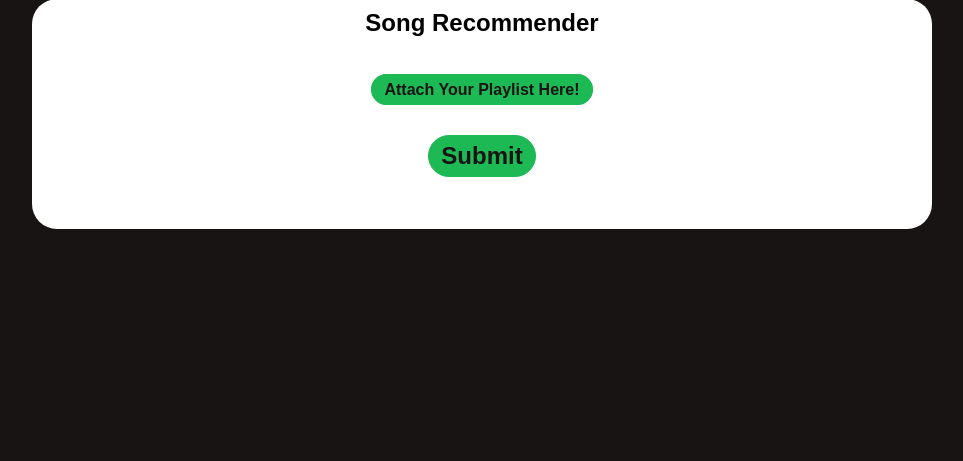
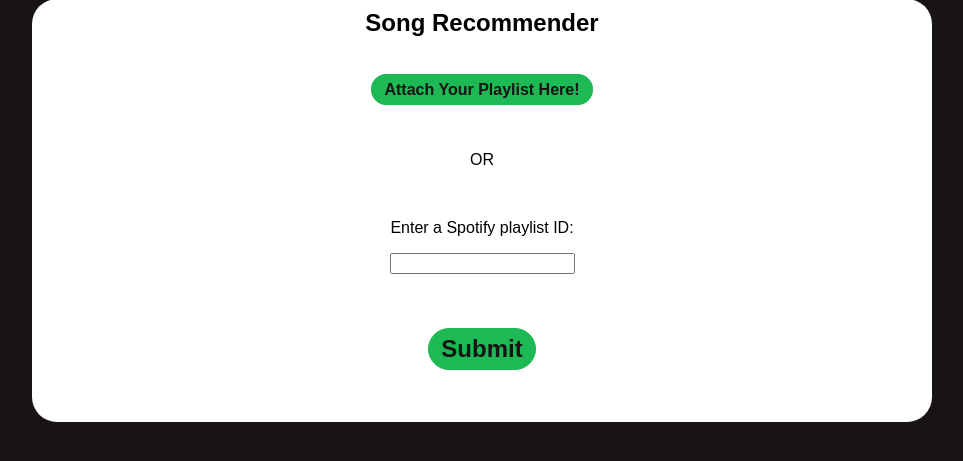
Before and after one commit to joshuali19/pic16bproject, a Flask app: page / in a window 1280 px wide. Shown: the part 161-622 px from the top of the page, without its empty margins (158-1121 px from the left). Run offline with Flask 2, Linux system fonts and the light colour scheme; parts of the project's set-up code (start-up, migrations or seed data) failed here and were passed over.

Commit message:
added playlist ID input

```diff
--- a/website/app.py
+++ b/website/app.py
@@ -86,6 +86,7 @@ def get_top_songs(playlist, song_df, feat_df, n = 10):
     # for each track
     for track in playlist['tracks']:
         # get all the similarity scores, add it up according to song index
+        if track['track_uri'] in indices.keys():
             total_score += get_similarity_scores(song_df, feat_df,
                             track['track_uri'], 5)
         # sort it by summed values of similarity
@@ -93,6 +94,33 @@ def get_top_songs(playlist, song_df, feat_df, n = 10):
 
     # return the track names that correspond to the URI's.
     return [song_df['track_name'][song_df['uri'] == uri].values[0] for uri in topn_index]
+
+def get_playlist_track_URIs(playlist_id):
+    '''
+    gets the track URIs from a Spotify playlist
+    @ inputs:
+    - playlist_id (str)
+        The unique identifier for the Spotify playlist.
+    @ outputs:
+    - track_uris (list of str)
+        A list of the track URIs for all tracks in the playlist.
+    - track_names (list of str)
+        A list of the track names for all tracks in the playlist.
+    '''
+    # Set up authorization using the Spotify client ID and secret
+    client_credentials_manager = SpotifyClientCredentials(client_id='bdf64242b8364ab5b264d3c14e8e9af6', client_secret='3ed931eb80d8412292a50a10ed96e611')
+    sp = spotipy.Spotify(client_credentials_manager=client_credentials_manager)
+
+    # Get track URIs and names from playlist
+    results = sp.playlist_tracks(playlist_id)
+    tracks = results['items']
+    playlist_tracks = []
+    for track in tracks:
+        track_uri = track['track']['uri']
+        playlist_tracks.append({'track_uri': track_uri})
+
+    print({"tracks": playlist_tracks})
+    return {"tracks": playlist_tracks}
 
 def get_file(request):
     '''
@@ -115,13 +143,20 @@ def recommend():
     if request.method == 'GET':
         return render_template('recommend.html') # default recommend.html display
     else: # if someone posts
-        try:
+        # try:
             # get playlist, and find top songs
-            playlist = get_file(request)
+            playlist = request.form['playlist_id']
+
+            if not playlist:
+                playlist = get_file(request)
+            else:
+                # get track URIs and names from playlist using Spotify API
+                playlist = get_playlist_track_URIs(playlist)
+
             top_songs = get_top_songs(playlist, song_df, feats_df)
             # display the top songs
             return render_template('recommend.html', recs = top_songs)
-        except:
+        # except:
             # return an error
             return render_template('recommend.html', error = True)
 
--- a/website/templates/recommend.html
+++ b/website/templates/recommend.html
@@ -13,11 +13,19 @@ PIC16B Final Project
     <div class="text-center">
         <!--<input type="file" value="Submit Playlist" accept=".json" id = "playlist" name = "playlist">-->
         <label class="custom-file-upload">
-    <input type="file" name = "playlist" accept=".json"/>
     Attach Your Playlist Here!
 </label>
     </div>
     <br>
+    <input type="file" name = "playlist" accept=".json"/>
+    <br>
+    <div class="text-center">
+    <p>OR</p>
+    <br>
+    <p>Enter a Spotify playlist ID:</p>
+    <input type="text" name="playlist_id">
+    </div>
+    <br><br>
     <br>
     <div class = "text-center">
     <button>Submit</button>
```
